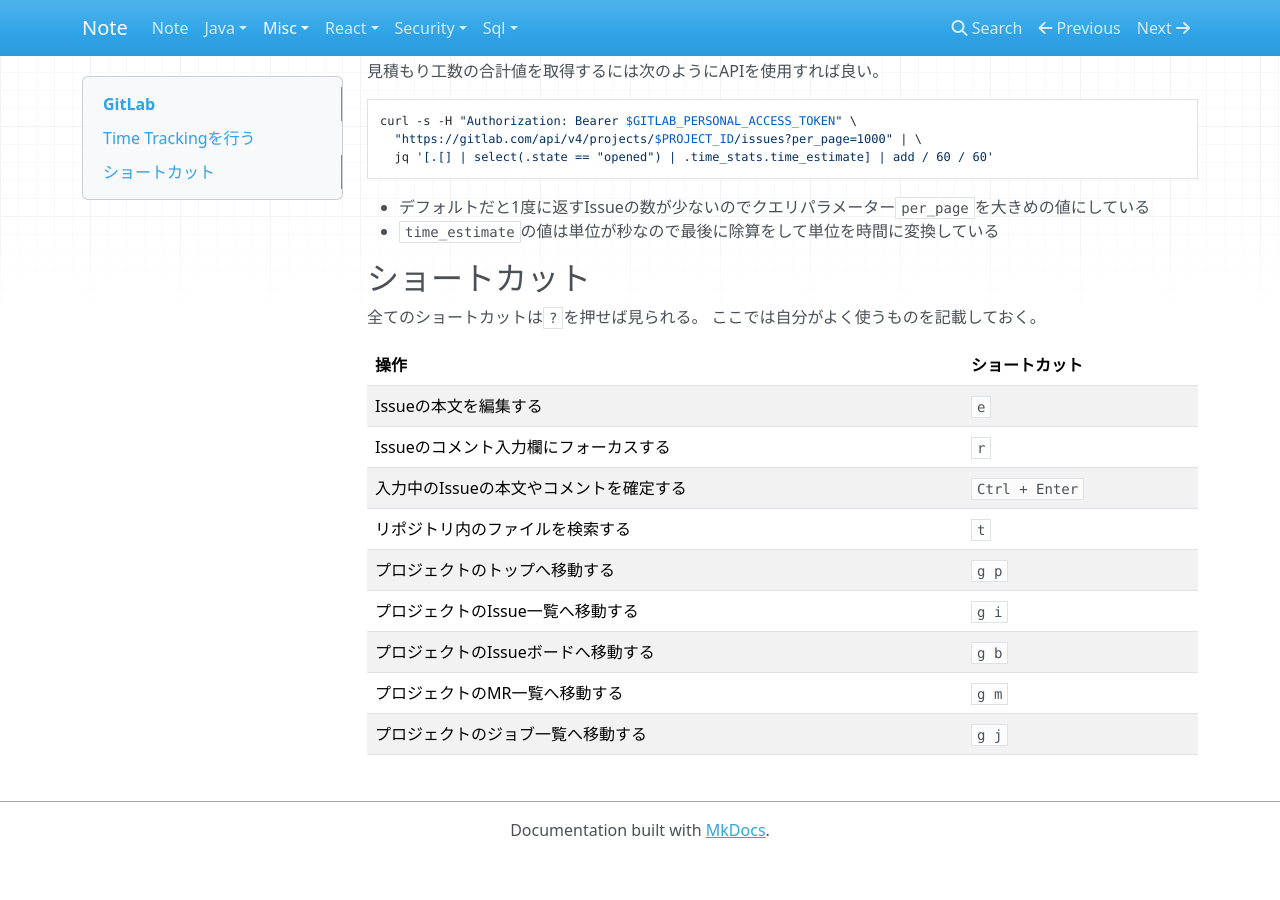
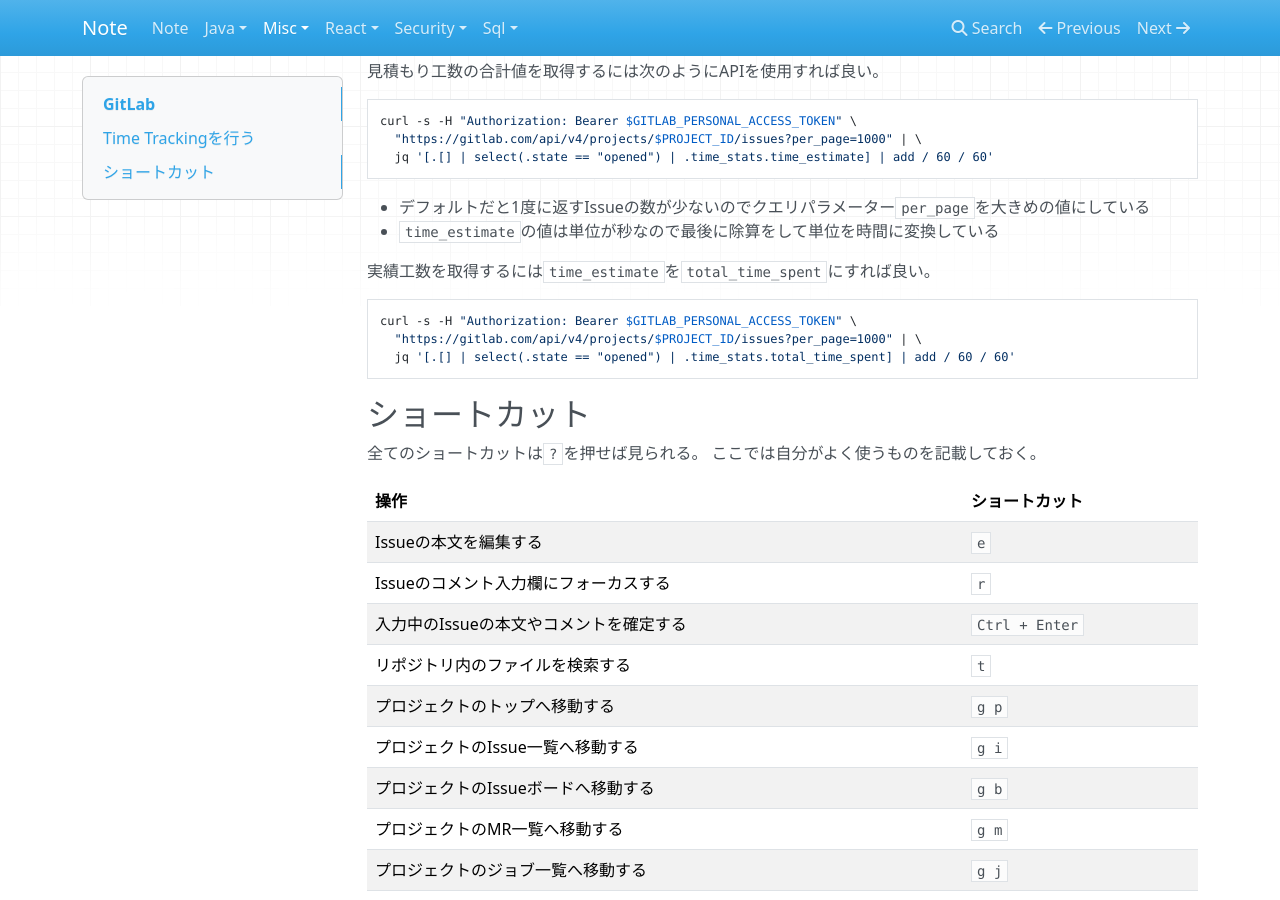
Before and after one commit to backpaper0/note, an MkDocs documentation site: the page built from docs/misc/gitlab.md, in a window 1280 px wide and 900 px high, scrolled down 448 px. Built offline with MkDocs 1.6.1, drawn with Linux system fonts in a browser that asks for light colours; nearby versions of some CDN libraries; before the commit the page ends 1306 px from its top, so only the background shows below that.

Commit message:
実績工数の取得

````diff
--- a/docs/misc/gitlab.md
+++ b/docs/misc/gitlab.md
@@ -30,6 +30,14 @@
 - デフォルトだと1度に返すIssueの数が少ないのでクエリパラメーター`per_page`を大きめの値にしている
 - `time_estimate`の値は単位が秒なので最後に除算をして単位を時間に変換している
 
+実績工数を取得するには`time_estimate`を`total_time_spent`にすれば良い。
+
+```
+curl -s -H "Authorization: Bearer $GITLAB_PERSONAL_ACCESS_TOKEN" \
+  "https://gitlab.com/api/v4/projects/$PROJECT_ID/issues?per_page=1000" | \
+  jq '[.[] | select(.state == "opened") | .time_stats.total_time_spent] | add / 60 / 60'
+```
+
 ## ショートカット
 
 全てのショートカットは`?`を押せば見られる。
````
